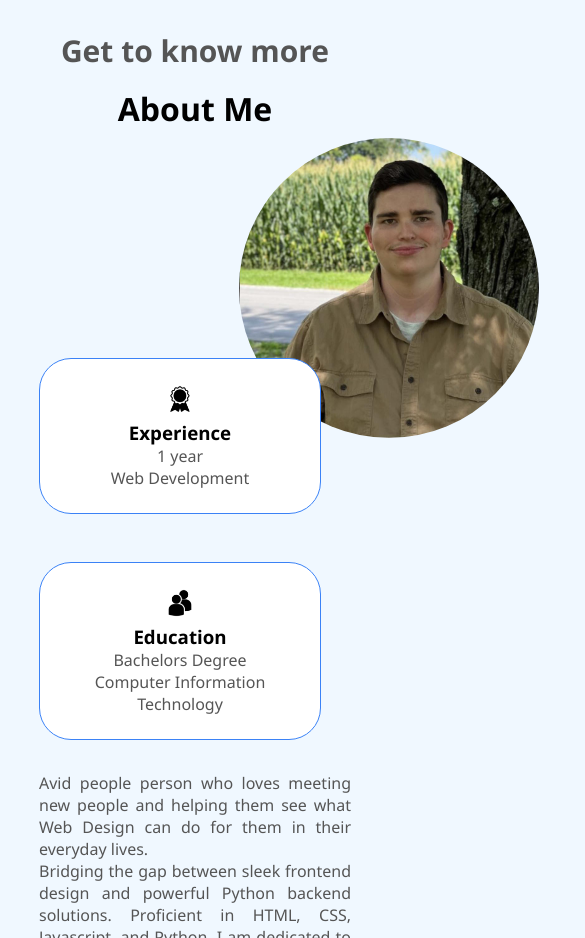
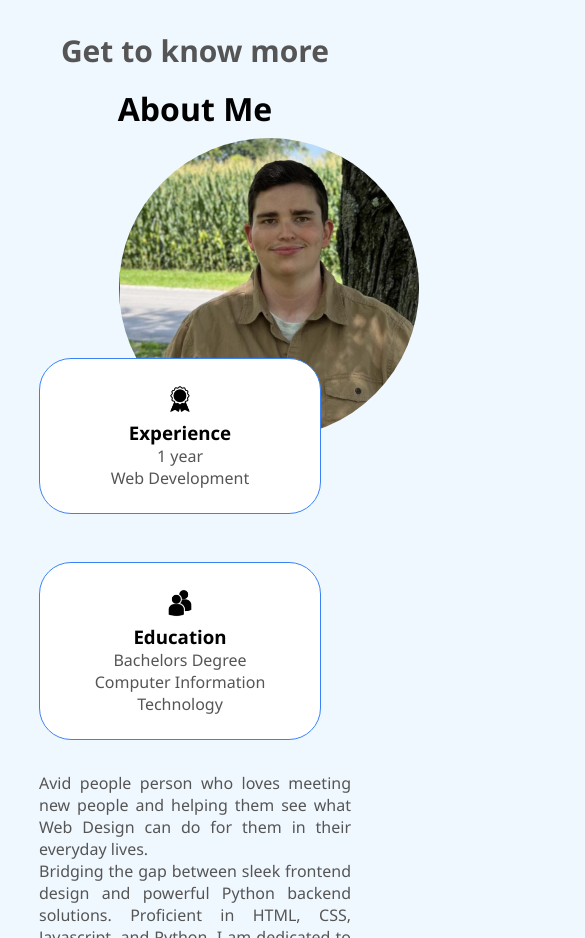
Before and after one commit to GOgden2123/Web-Developer-Portfolio-2026, a plain HTML site: page index.html in a window 390 px wide. Shown: the part 840-1778 px from the top of the page, 585 px wide, since content can reach past the window. Drawn offline with Linux system fonts and the light colour scheme.

Commit message:
Update mediaqueries.css

```diff
--- a/mediaqueries.css
+++ b/mediaqueries.css
@@ -54,7 +54,7 @@
 /* Media Query for iPhone 13 and similar smartphones */
 @media screen and (max-width: 430px) {
   .about-pic {
-    margin-left: 200px;
+    margin-right: 10px;
     margin-bottom: 20px;
 
   }
```
